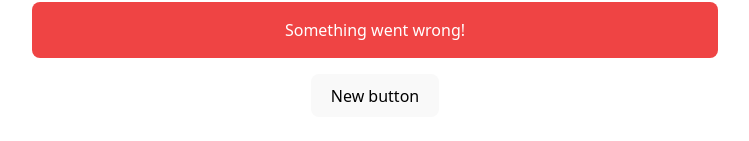
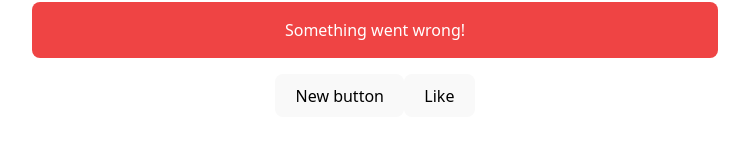
Before and after one commit to gopinav/React-19-Tutorials, a React app in the folder react-essentials/core-concepts/: page / in a window 1280 px wide. Shown: the part 2564-2705 px from the top of the page, without its empty margins (265-1014 px from the left). Built offline with nearby package versions, Linux system fonts and the light colour scheme; the HTML template or start-up script is replaced by a standard one.

Commit message:
Event handling

```diff
--- a/react-essentials/core-concepts/src/App.jsx
+++ b/react-essentials/core-concepts/src/App.jsx
@@ -12,6 +12,7 @@
 import { ProductList } from "./ProductList";
 import { Alert } from "./Alert";
 import { NewButton } from "./NewButton";
+import { CustomButton } from "./CustomButton";
 import "./App.css";
 
 function App() {
@@ -60,6 +61,7 @@
       <Alert>Your changes have been saved!</Alert>
       <Alert type="error">Something went wrong!</Alert>
       <NewButton />
+      <CustomButton />
     </div>
   );
 }
--- /dev/null
+++ b/react-essentials/core-concepts/src/CustomButton.jsx
@@ -0,0 +1,6 @@
+export const CustomButton = () => {
+  const handleClick = () => {
+    alert("Thanks for liking!");
+  };
+  return <button onClick={handleClick}>Like</button>;
+};
```
